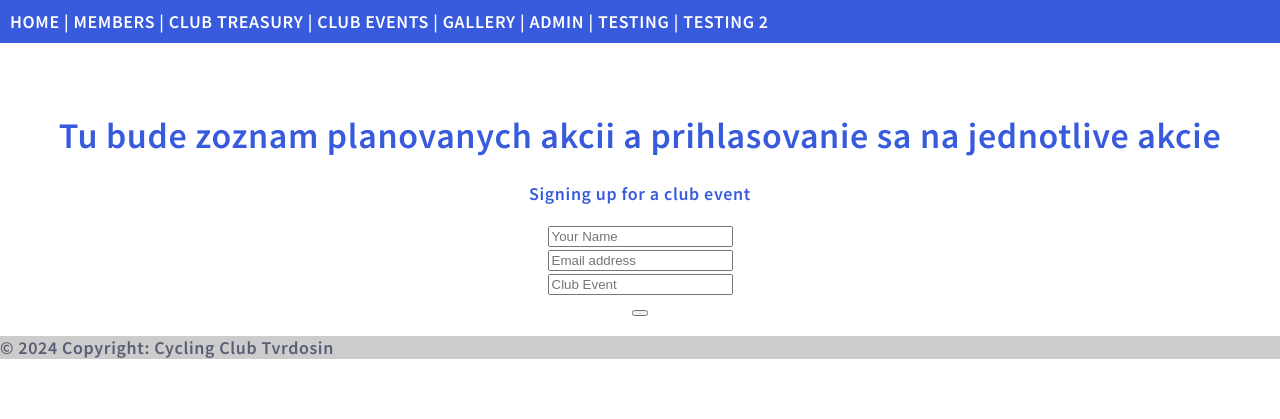
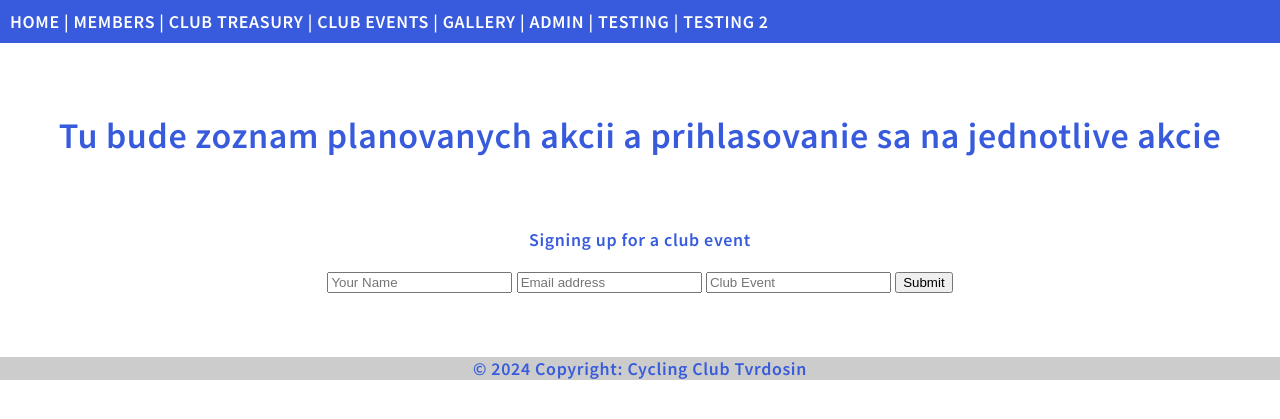
Before and after one commit to emax-77/Cycling-Club, a Django app: page /club_events/ in a window 1280 px wide. Shown: the top 419 px of the page. Run offline with Django 5.2, Linux system fonts and the light colour scheme.

Commit message:
club_events and footer update

```diff
--- a/members/templates/club_events.html
+++ b/members/templates/club_events.html
@@ -1,6 +1,4 @@
 {% extends "master.html" %}
-
-
 
 {% block title %}
   Club Events
@@ -12,6 +10,8 @@
     <br>
     <br>
     <h1> Tu bude zoznam planovanych akcii a prihlasovanie sa na jednotlive akcie </h1>
+    <br>
+    <br>
 
     {% include 'footer.html' %}
 
--- a/members/templates/club_treasury.html
+++ b/members/templates/club_treasury.html
@@ -2,7 +2,7 @@
 {% load static %}
 
 {% block title %}
-  My Cycling Club
+  Club Treasury
 {% endblock %}
 
 {% block content %}
--- a/members/templates/footer.html
+++ b/members/templates/footer.html
@@ -1,38 +1,18 @@
-<footer class="footer-color text-center footer-text">
-    <div class="container p-4">
-        {% if not user.is_authenticated %}
-            <section class="">
+<footer>
+    <div>
+        <section>
                 <form action="club_events.html", method="post"
-                    <div class="row d-flex justify-content-center">
-                    {% csrf_token %}
-
-                        <div class="col-auto">
-                            <p class="pt-2">Signing up for a club event</p>
-                        </div>
-
-                        <div class="col-auto">
-                            <input id="name" name="name" class="form-control" placeholder="Your Name"/>
-                        </div>
-
-                        <div class="col-auto">
-                            <input id="email" name="email" type="email" class="form-control" placeholder="Email address"/>
-                        </div>
-
-                        <div class="col-auto">
-                            <input id="event" name="event" class="form-control" placeholder="Club Event"/>
-                        </div>
-
-                        <div class="col-auto">
-                            <button type="submit" class="btn btncolor">
-                                <i class="fa fa-arrow-circle-right fa-lg"></i>
-                            </button>
-                        </div>
-                    </div>
+                    <p>Signing up for a club event</p>
+                    <input id="name" name="name" class="form-control" placeholder="Your Name"/>
+                    <input id="email" name="email" type="email" placeholder="Email address"/>
+                    <input id="event" name="event" placeholder="Club Event"/>
+                    <button type="submit" value="Submit">Submit</button>
                 </form>
-            </section>
-        {% endif %}
+        </section>
     </div>
-    <div class="text-center p-3" style="background-color: rgba(0, 0, 0, 0.2);">
+    <br>
+    <br>
+    <div style="background-color: rgba(0, 0, 0, 0.2); text-align: center;">
         <p>© {% now "Y" %} Copyright: Cycling Club Tvrdosin</p>
     </div>
 </footer>
--- a/members/templates/gallery.html
+++ b/members/templates/gallery.html
@@ -2,7 +2,7 @@
 {% load static %}
 
 {% block title %}
-  My Cycling Club
+  Gallery
 {% endblock %}
 
 {% block content %}
--- a/members/templates/template.html
+++ b/members/templates/template.html
@@ -2,13 +2,13 @@
 
 
 {% block title %}
-  My Cycling Club
+  Tast page 1
 {% endblock %}
 
 {% block content %}
   <div class="main">
 
-    <h1>Test Page :)</h1>
+    <h1>Test Page 1 :)</h1>
 
 
   </div>
```
Also changed, not shown: README.md.
